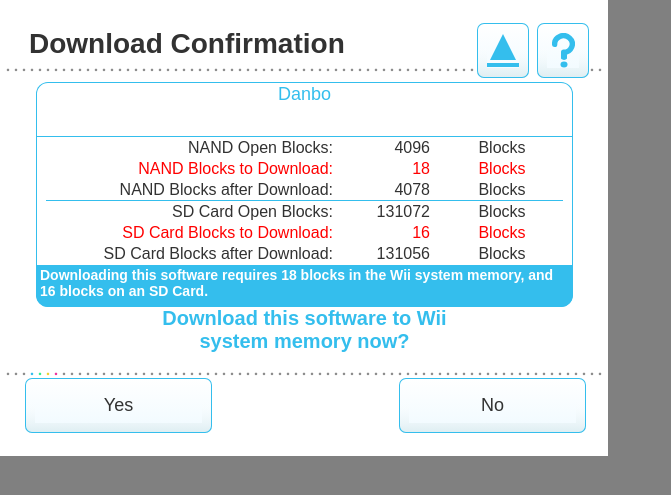
After one commit to OpenShopChannel/WSC-Web, a Flask app: page /title/1/download in a window 1280 px wide. The commit adds this page. Shown: the top 495 px of the page, without its empty margins (0-671 px from the left). Run offline with Flask 3, Linux system fonts and the light colour scheme; parts of the project's set-up code (start-up, migrations or seed data) failed here and were passed over.

Commit message:
Beginnings of download confirmation page
Shows the table containing information about the blocks of title and
the system (uses placeholder data at the moment).

```diff
--- a/app.py
+++ b/app.py
@@ -140,10 +140,15 @@ def title_details_page(id):
     return render_template('title/details.html')
 
 
-# This chould be later put inside the main title details page, just like how it was originally.
+# This could be later put inside the main title details page, just like how it was originally.
 @app.route("/title/<id>/prepare-download")
 def title_prepare_download_page(id):
     return render_template('title/prepare-download.html')
+
+
+@app.route("/title/<id>/download")
+def title_download_page(id):
+    return render_template('title/download.html')
 
 
 """
--- a/static/css/common.css
+++ b/static/css/common.css
@@ -165,6 +165,7 @@ body {
 .osc-n { color: #ed349f; }
 
 .blue { color: #34beed; }
+.red { color: #ff0000; }
 
 .bold { font-weight: bold; }
 
@@ -174,3 +175,6 @@ body {
 .font-14px { font-size: 14px; }
 .font-16px { font-size: 16px; }
 .font-18px { font-size: 18px; }
+.font-20px { font-size: 20px; }
+
+.d-none { display: none; }
--- a/static/js/download.js
+++ b/static/js/download.js
@@ -33,13 +33,13 @@ function installChannel() {
 		startingDownload = true;
 
 		// We do not actually support paying for titles.
-		const price = new ECPrice('0.00', 'POINTS');
+		const price = new ECPrice("0.00", "POINTS");
 		const method = new ECAccountPayment();
 
 		// Apply empty limits.
 		const limits = new ECTitleLimits();
 
-		const result = ec.purchaseTitle(_titleId, "0", price, method, limits, true);
+		const result = ec.purchaseTitle(_titleId, '0', price, method, limits, true);
 		completeOp(result, function () {
 			window.location.href = "/finishdownload";
 		});
--- a/static/js/ec.js
+++ b/static/js/ec.js
@@ -16,8 +16,8 @@ const ECReturnCodes = {
  * @enum {string}
  */
 const ECRegistrationStates = {
-	REGISTERED: "R",
-	UNREGISTERED: "U"
+	REGISTERED: 'R',
+	UNREGISTERED: 'U'
 };
 
 /**
--- /dev/null
+++ b/templates/title/download.html
@@ -0,0 +1,143 @@
+{% extends "base-layout.html" %}
+
+{% set header_btns = true %}
+
+{% set title = _("Download Confirmation") %}
+{% set header_title = title %}
+
+{% block head %}
+	{{ super() }}
+	<script type="text/javascript">
+		shop.setWallpaper(WallpaperType.DOTTED_HORIZONTAL_LINES);
+
+		function onLoad() {
+			onLoadCommon();
+		}
+	</script>
+
+	<style>
+		#main-content {
+			padding: 0px 35px 0px 36px;
+
+			/* Opera on the Wii wants to always show a scrollbar when the prompt text is showing, despite there
+			 * being just enough space to fit on the page without one.
+			 * Not even Opera 9.5 on desktop does this, so we just hide the scrollbar to appease the Wii. */
+			overflow: hidden;
+		}
+
+		.confirmation-card {
+			height: 225px;
+			background-image: url("{{ url_for('static', filename='img/confirmation-card.svg') }}");
+		}
+
+		.confirmation-card > .header {
+			height: 55px;
+			border-bottom: 1px solid #34beed;
+			padding: 2px 0px;
+		}
+
+		.confirmation-card > .header .title {
+			font-size: 18px;
+			font-weight: normal;
+			text-align: center;
+			color: #34beed;
+		}
+
+		.confirmation-card > .content {
+			height: 128px; /* 225 - 55 - 42 = 128px */
+		}
+
+		.confirmation-card > .content > .storage-tbl {
+			height: 100%;
+		}
+
+		.confirmation-card > .footer {
+			height: 42px;
+			padding: 2px 4px;
+			color: white;
+		}
+
+		.storage-tbl {
+			width: 100%;
+			border-spacing: 0px;
+			line-height: 1;
+			padding: 0px 6px;
+		}
+
+		.storage-tbl th, .storage-tbl td {
+			text-align: right;
+			font-weight: normal;
+			box-sizing: content-box;
+		}
+
+		.storage-tbl td.amount {
+			width: 90px;
+			padding: 0px 7px;
+		}
+
+		.storage-tbl td.units {
+			width: 130px;
+			text-align: center;
+		}
+
+		.storage-tbl tr.sep > td > div {
+			height: 1px;
+			background-color: #34beed;
+			margin: 0px 4px;
+		}
+	</style>
+{% endblock %}
+
+{% block content %}
+	<div class="confirmation-card">
+		<div class="header">
+			<h2 class="title">Danbo</h2>
+		</div>
+		<div class="content">
+			<table class="storage-tbl">
+				<tr>
+					<th>{% trans %}NAND Open Blocks:{% endtrans %}</th>
+					<td class="amount">4096</td>
+					<td class="units">Blocks</td>
+				</tr>
+				<tr class="red">
+					<th>{% trans %}NAND Blocks to Download:{% endtrans %}</th>
+					<td class="amount">18</td>
+					<td class="units">{% trans %}Blocks{% endtrans %}</td>
+				</tr>
+				<tr>
+					<th>{% trans %}NAND Blocks after Download:{% endtrans %}</th>
+					<td class="amount">4078</td>
+					<td class="units">{% trans %}Blocks{% endtrans %}</td>
+				</tr>
+				<tr class="sep"><td colspan="3"><div></div></td></tr>
+				<tr>
+					<th>{% trans %}SD Card Open Blocks:{% endtrans %}</th>
+					<td class="amount">131072</td>
+					<td class="units">{% trans %}Blocks{% endtrans %}</td>
+				</tr>
+				<tr class="red">
+					<th>{% trans %}SD Card Blocks to Download:{% endtrans %}</th>
+					<td class="amount">16</td>
+					<td class="units">{% trans %}Blocks{% endtrans %}</td>
+				</tr>
+				<tr>
+					<th>{% trans %}SD Card Blocks after Download:{% endtrans %}</th>
+					<td class="amount">131056</td>
+					<td class="units">{% trans %}Blocks{% endtrans %}</td>
+				</tr>
+			</table>
+		</div>
+		<div class="footer">
+			<p class="bold font-14px">Downloading this software requires 18 blocks in the Wii system memory, and 16 blocks on an SD Card.</p>
+		</div>
+	</div>
+	<p class="blue bold text-center font-20px prompt">Download this software to Wii<br/>system memory now?</p>
+{% endblock %}
+
+{% block footer %}
+	<div id="main-footer-btns">
+		{{ osc.btn(_("Yes"), id="yes-btn", href="", style="float: left") }}
+		{{ osc.btn(_("No"), class="btn-cancel", id="no-btn", href="javascript:history.back()", style="float: right") }}
+	</div>
+{% endblock %}
```
Also changed, not shown: templates/title/controllers.html (+13 -3 lines), templates/title/prepare-download.html (+13 -2 lines), static/img/confirmation-card.svg (added).
